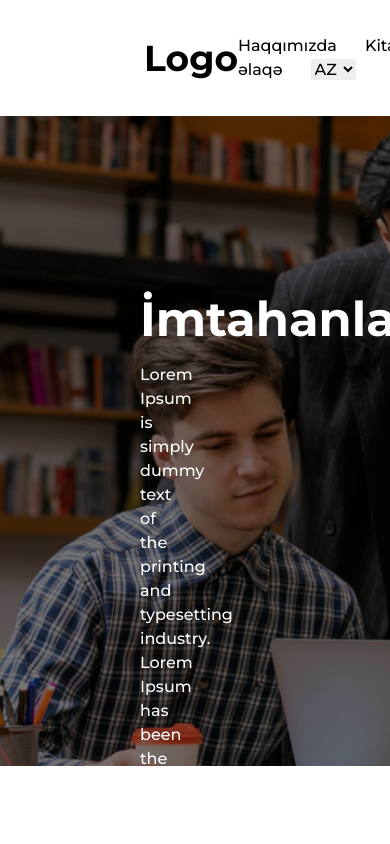
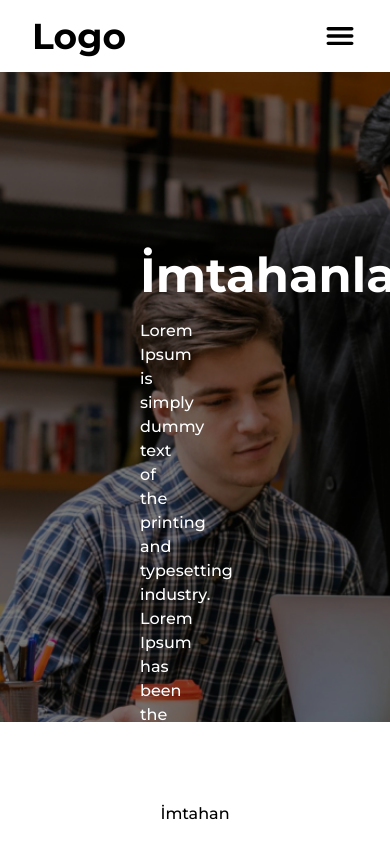
Before and after one commit to imrashidov/task-166, a React (Vite) app in the folder task-166/: page / in a window 390 px wide. Shown: the top 844 px of the page. Built offline with nearby package versions, Linux system fonts and the light colour scheme.

Commit message:
Add: Drawer for mobile

```diff
--- a/task-166/package.json
+++ b/task-166/package.json
@@ -11,7 +11,8 @@
   },
   "dependencies": {
     "react": "^18.2.0",
-    "react-dom": "^18.2.0"
+    "react-dom": "^18.2.0",
+    "react-icons": "^5.0.1"
   },
   "devDependencies": {
     "@types/react": "^18.2.55",
--- a/task-166/src/components/Header.jsx
+++ b/task-166/src/components/Header.jsx
@@ -1,3 +1,7 @@
+import { useState } from "react";
+import { IoMenu } from "react-icons/io5";
+import { IoMdClose } from "react-icons/io";
+
 export default function Header() {
   const Links = [
     { name: "Haqqımızda", link: "/" },
@@ -5,15 +9,59 @@ export default function Header() {
     { name: "İmtahanlar", link: "/" },
     { name: "Bizimlə əlaqə", link: "/" },
   ];
+  const [isActive, setIsActive] = useState(false);
+
+  function handleMenuToggle() {
+    setIsActive((isActive) => !isActive);
+  }
 
   return (
-    <div className="flex justify-between items-center my-4 mx-36 font-medium text-base">
-      <div>
+    <div className="flex justify-between items-center  my-4 mx-36 max-md:mx-8  font-medium text-base ">
+      <div className="flex z-40">
         <a href="/" className="font-bold text-4xl">
           Logo
         </a>
       </div>
-      <nav>
+      <div className="md:hidden items-center" onClick={handleMenuToggle}>
+        {isActive ? (
+          <IoMdClose className="text-4xl" />
+        ) : (
+          <IoMenu className="text-4xl" />
+        )}
+      </div>
+      <div
+        className={`fixed h-1/6  mt-16 px-8 overflow-y-auto bottom-0 w-screen inset-0  bg-white transition-all duration-200  ${
+          isActive
+            ? ("translate-x-0", "top-[60px]", "opacity-100")
+            : ("-translate-y-full", "opacity-0")
+        }`}
+      >
+        <div className="flex justify-center gap-3 py-3">
+          <button className="p-2 border-2 border-black rounded-xl">AZ</button>
+          <button className="p-2 border-2 border-black rounded-xl">EN</button>
+          <button className="p-2 border-2 border-black rounded-xl">RU</button>
+        </div>
+        <nav className="flex flex-col pt-5 p-3 gap-5 ">
+          {Links.map((item) => (
+            <a
+              href={item.link}
+              key={item.name}
+              className="border-black border-2 rounded-xl p-2 w-full text-center"
+            >
+              {item.name}
+            </a>
+          ))}
+        </nav>
+        <div className="flex justify-center px-3 pt-3 gap-6">
+          <button className="border border-black rounded-xl">
+            <p className="px-5 py-2">Daxil Ol</p>
+          </button>
+          <button className="border text-white bg-black border-black rounded-xl">
+            <p className="px-4 py-2">Qeydiyyat</p>
+          </button>
+        </div>
+      </div>
+      <nav className="max-md:hidden">
         {Links.map((item) => (
           <a
             href={item.link}
@@ -29,7 +77,7 @@ export default function Header() {
           <option value="RU">RU</option>
         </select>
       </nav>
-      <div>
+      <div className="max-md:hidden">
         <button className="border border-black  mr-1 rounded-xl">
           <p className="px-5 py-2">Daxil Ol</p>
         </button>
```
Also changed, not shown: 1 other file (tests, documents, lock files or other folders).
